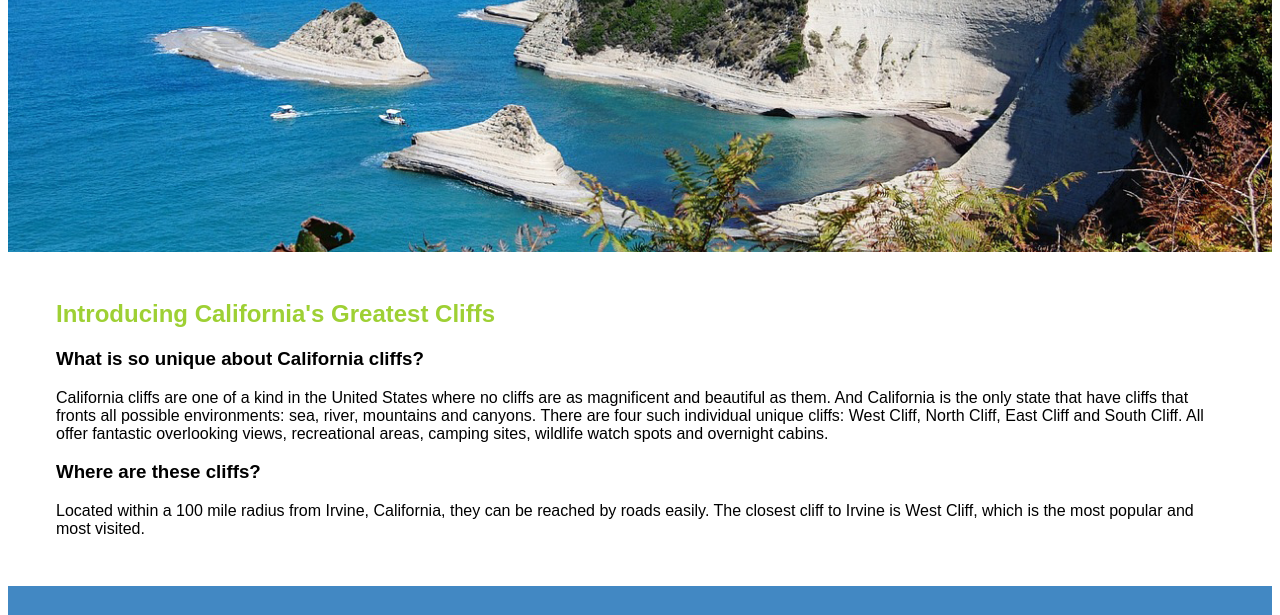
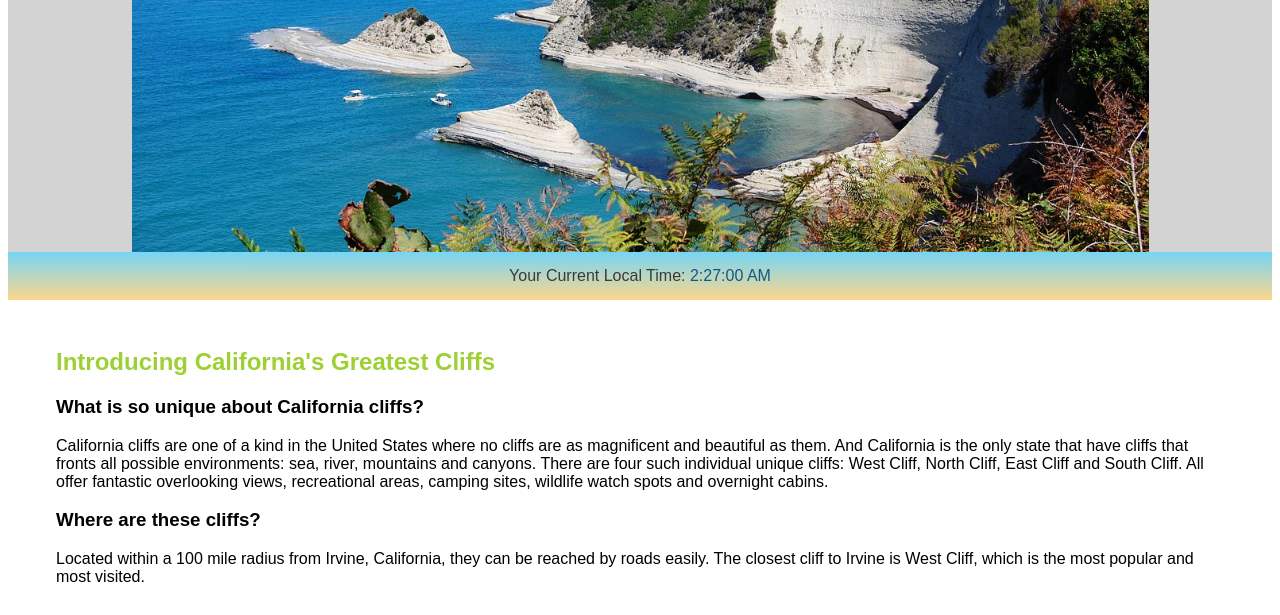
Before and after one commit to MortenJuul/GreatCliffs, a plain HTML site: page index.html in a window 1280 px wide. Shown: the part 204-819 px from the top of the page. Drawn offline with Linux system fonts and the light colour scheme.

Commit message:
Add simple clock (No timezone)

```diff
--- a/index.html
+++ b/index.html
@@ -23,6 +23,10 @@
                 </nav>
             </div>
         </header>
+        <section id="timeofday">
+            <span>Your Current Local Time: </span>
+            <span id="clock"></span>
+        </section>
         <main>
             <h2>Introducing California's Greatest Cliffs</h2>
             <h3>What is so unique about California cliffs?</h3>
@@ -56,5 +60,41 @@
             </div>
         </footer>
         </div>
+
+        <!-- JS code -->
+        <script>
+            const currentTime = () => {
+                let d = new Date();
+                let hr = d.getHours();
+                let min = d.getMinutes();
+                let sec = d.getSeconds();
+                let ampm;
+
+                if (sec < 10) {
+                    sec = "0" + sec;
+                }
+                if (min < 10) {
+                    min = "0" + min;
+                }
+
+                if(hr === 12) {
+                    ampm = "PM";
+                } else if (hr > 12) {
+                    hr -= 12;
+                    ampm = "PM"
+                } else {
+                    ampm = "AM"
+                }
+                // Combine to string
+                let time = `${hr}:${min}:${sec} ${ampm}`;
+                // Write time to element
+                document.getElementById("clock").innerText = time;
+                // Run once a second
+                setInterval(currentTime, 1000);
+
+            }
+            currentTime();
+
+        </script>
     </body>
 </html>
--- a/style.css
+++ b/style.css
@@ -7,19 +7,19 @@ header {
 
 #home header {
     background: no-repeat lightgray url(Images/cliff_ocean.jpg);
-    background-size: 100%;
+    background-size: auto 100%;
     background-position: center;
 }
 
 #activities header {
     background: no-repeat lightgray url(Images/runfly.jpg);
-    background-size: 100%;
+    background-size: auto 100%;
     background-position: center;
 }
 
 #contact header {
     background: no-repeat lightgray url(Images/cliff_rock.jpg);
-    background-size: 100%;
+    background-size: auto 100%;
     background-position: center;
 }
 
@@ -72,6 +72,18 @@ header {
 
 .main-menu ul li.active a {
     color: #fff;
+}
+
+/* Live clock */
+#timeofday {
+    background: linear-gradient(0deg, rgba(251, 215, 139, 1) 0%, rgba(118, 213, 245, 1) 100%);
+    padding: 15px 0;
+    text-align: center;
+    font-family: Arial, Helvetica, sans-serif;
+    color: #3a3a3a;
+}
+#clock {
+    color: #125688;
 }
 
 /* Main */
```
